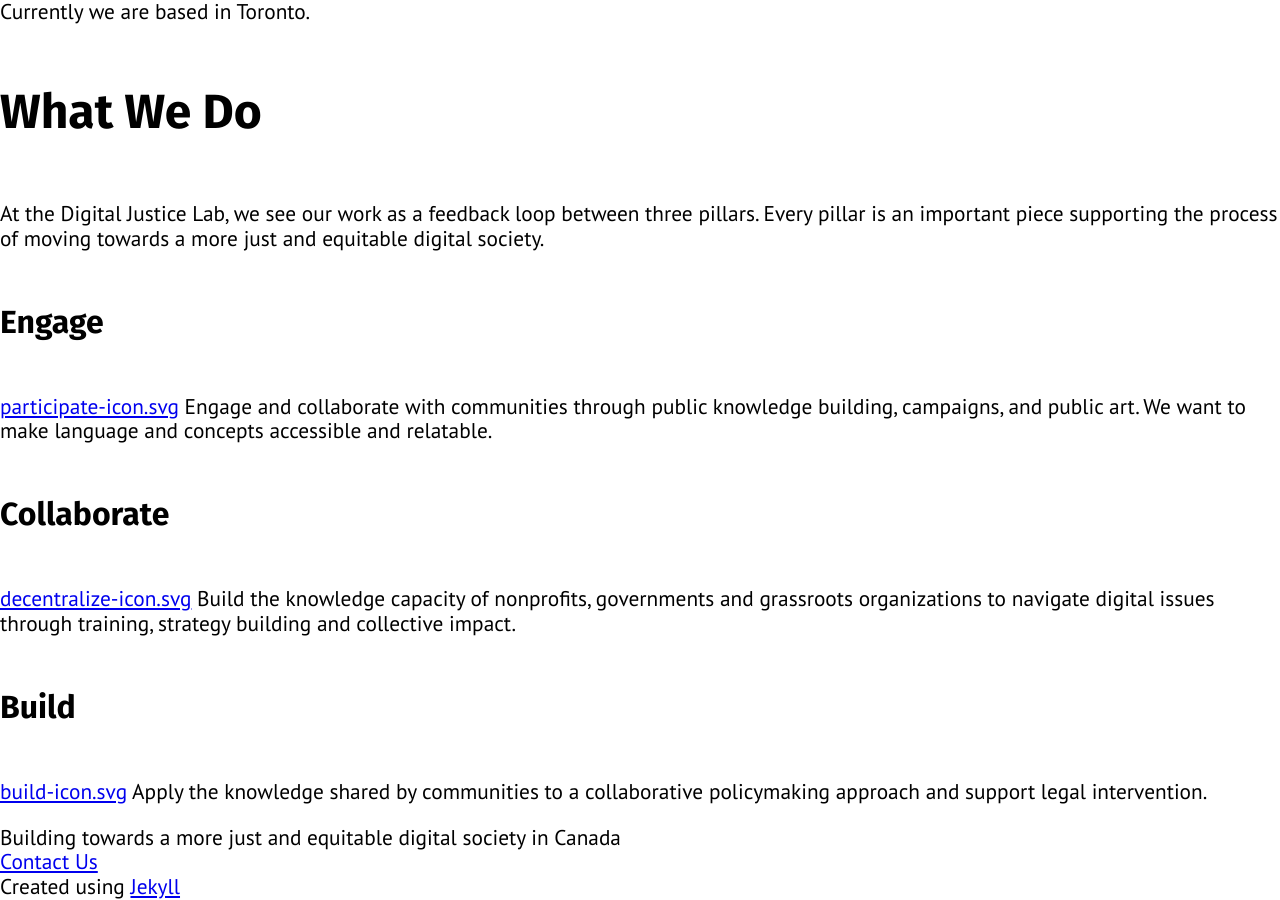
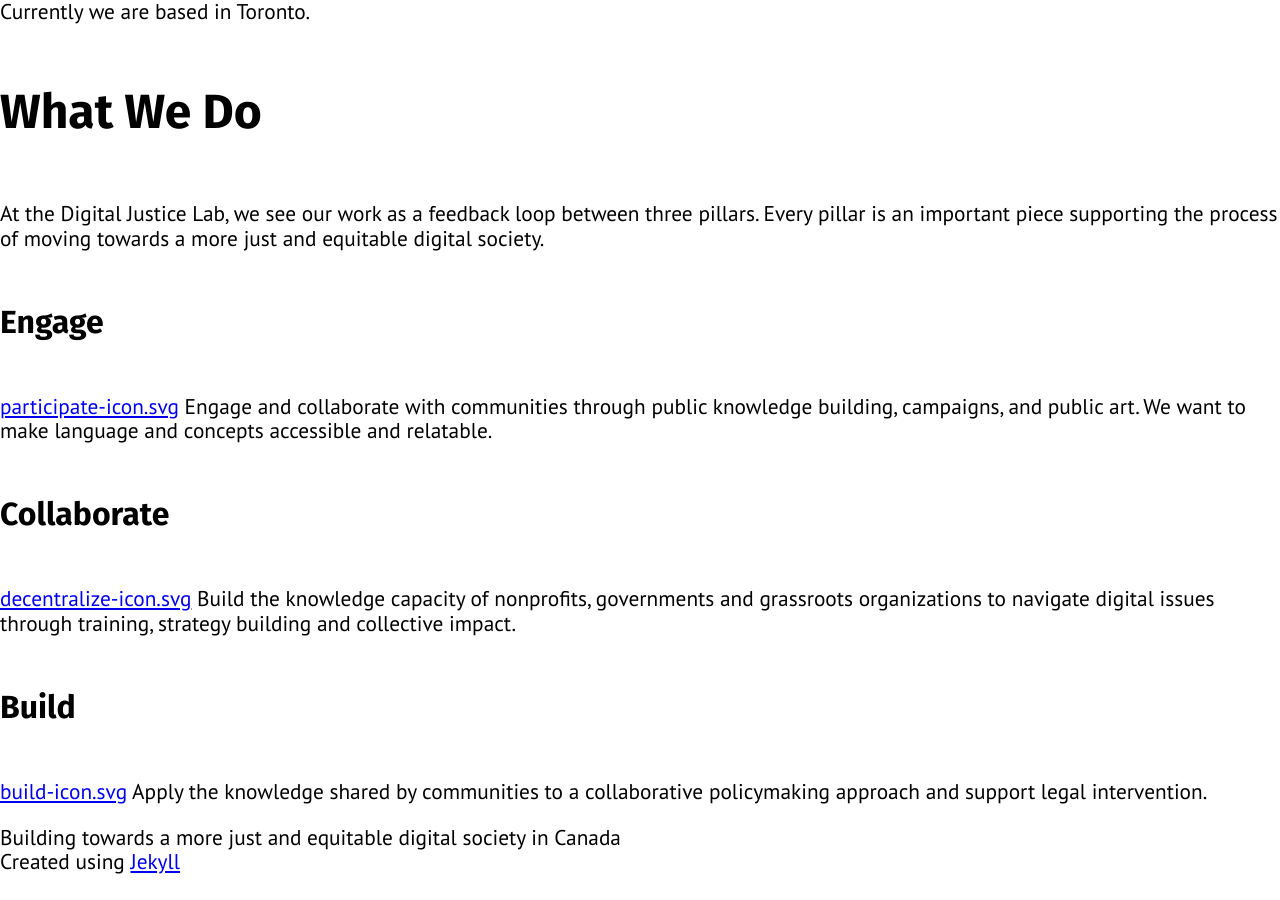
Before and after one commit to digitaljusticelab/digitaljusticelab.github.io, a Jekyll site: the page built from index.markdown, in a window 1280 px wide and 900 px high, scrolled down 993 px. Built offline with Jekyll 4.4.1, drawn with Linux system fonts in a browser that asks for light colours; after the commit the page ends 1868 px from its top, so only the background shows below that.

Commit message:
Updated Index

```diff
--- a/index.markdown
+++ b/index.markdown
@@ -3,9 +3,6 @@
 date: 2018-05-28 22:26:00 -04:00
 position: 0
 tagline: Building towards a more just and equitable digital society in Canada
-footer:
-- label: Contact Us
-  url: mailto:hello@digitaljusticelab.ca
 layout: homepage
 ---
 
```
